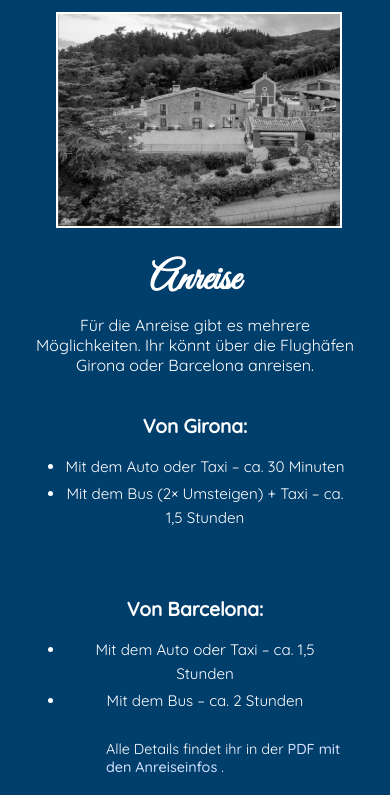
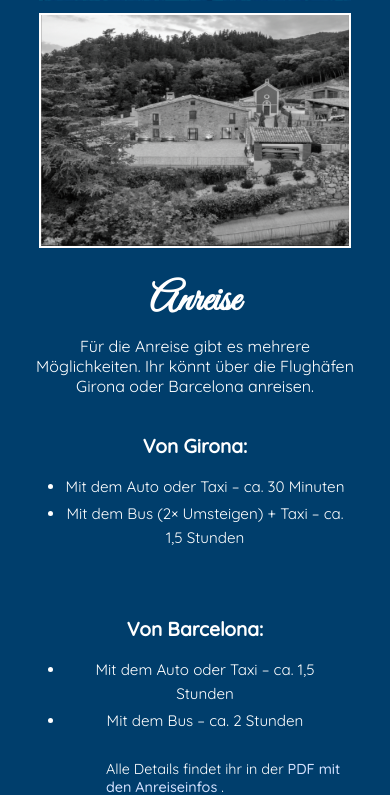
Before and after one commit to clawo/FriedaNiko, a PHP site: page /pages/index.php in a window 390 px wide. Shown: the part 1448-2243 px from the top of the page. Run offline with PHP 8.4, Linux system fonts and the light colour scheme.

Commit message:
nur noch bild machen

```diff
--- a/style/styleHomepage.css
+++ b/style/styleHomepage.css
@@ -247,7 +247,7 @@ width: 100%;
 
 .anreise-image {
   flex: 1 1 50%;
-  max-width: 50%;
+  max-width: 51%;
   height: 100%;
   box-sizing: border-box;
   padding-left: 2%;
@@ -350,7 +350,7 @@ width: 100%;
 
   .karte-hintergrund,
   .anreise-image {
-    max-width: 80%;
+    max-width: 85%;
     min-height: unset;
   }
 
@@ -366,6 +366,10 @@ width: 100%;
 
   .anreise-info {
     padding-top: 2vh;
+  }
+
+  .anreise-image {
+    padding-left: 0%;
   }
 }
 
```
